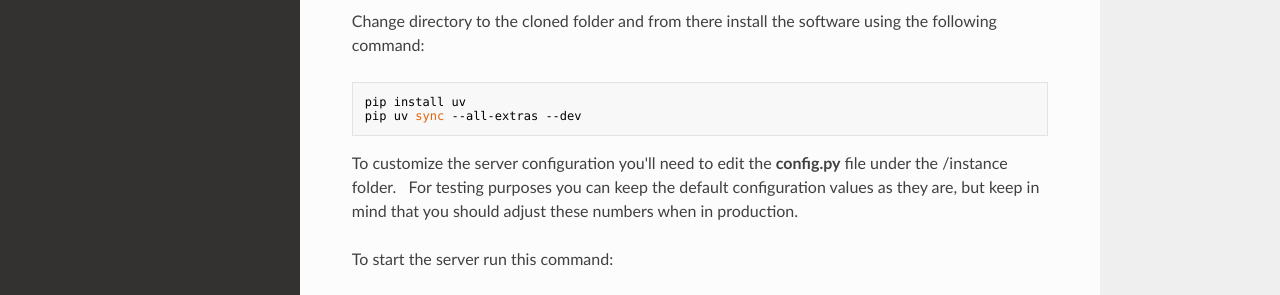
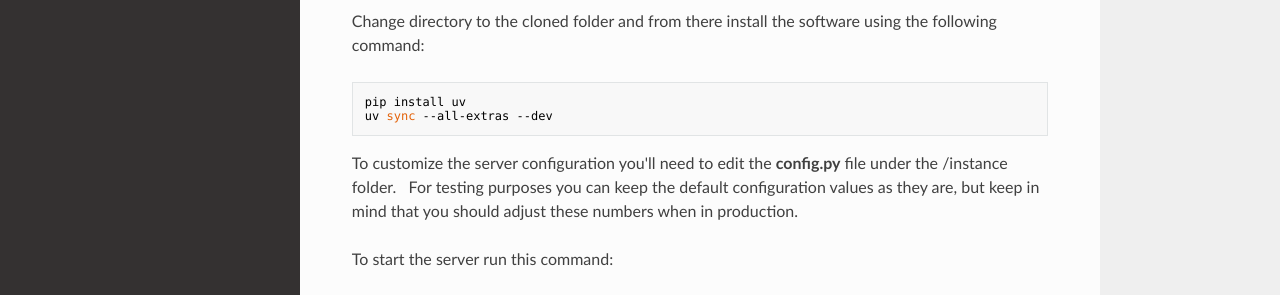
Before and after one commit to Clinical-Genomics/patientMatcher, an MkDocs documentation site: the page built from docs/conda_inst.md, in a window 1280 px wide and 1238 px high. Shown: the part 685-980 px from the top of the window. Built offline with MkDocs 1.6.1, drawn with Linux system fonts in a browser that asks for light colours; nearby versions of some CDN libraries.

````diff
--- a/docs/conda_inst.md
+++ b/docs/conda_inst.md
@@ -27,7 +27,7 @@ git clone https://github.com/Clinical-Genomics/patientMatcher.git
 Change directory to the cloned folder and from there install the software using the following command:
 ```bash
 pip install uv
-pip uv sync --all-extras --dev
+uv sync --all-extras --dev
 ```
 
 To customize the server configuration you'll need to edit the **config.py** file under the /instance folder. &nbsp;
````
Also changed, not shown: CHANGELOG.md (+4 -0 lines).
